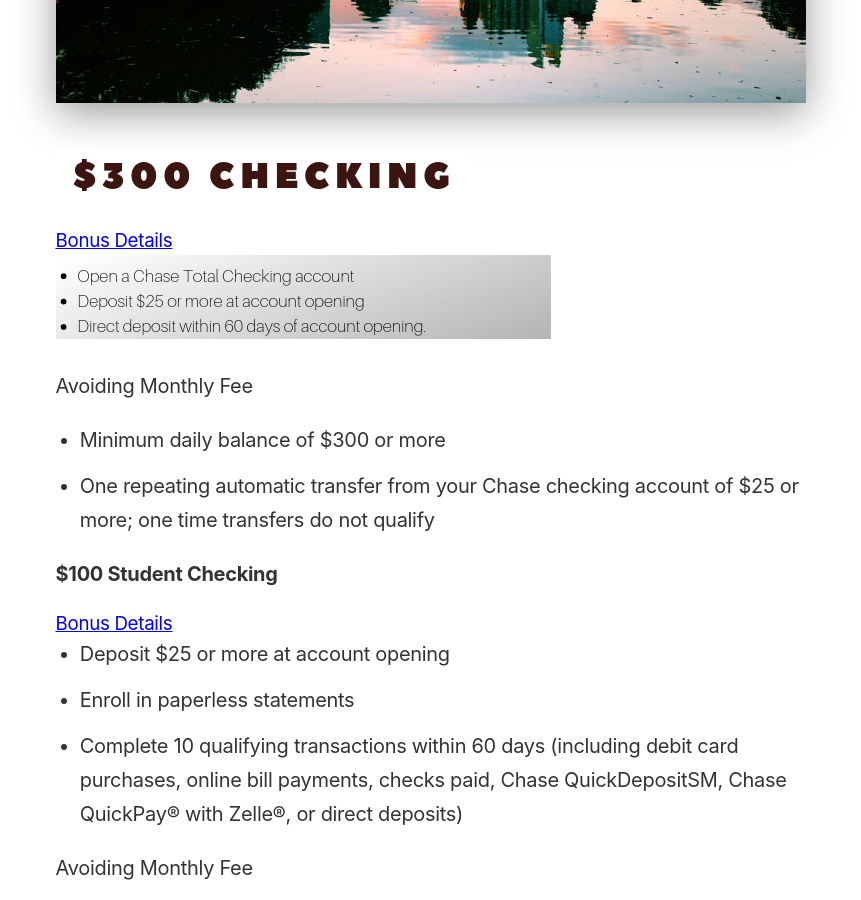
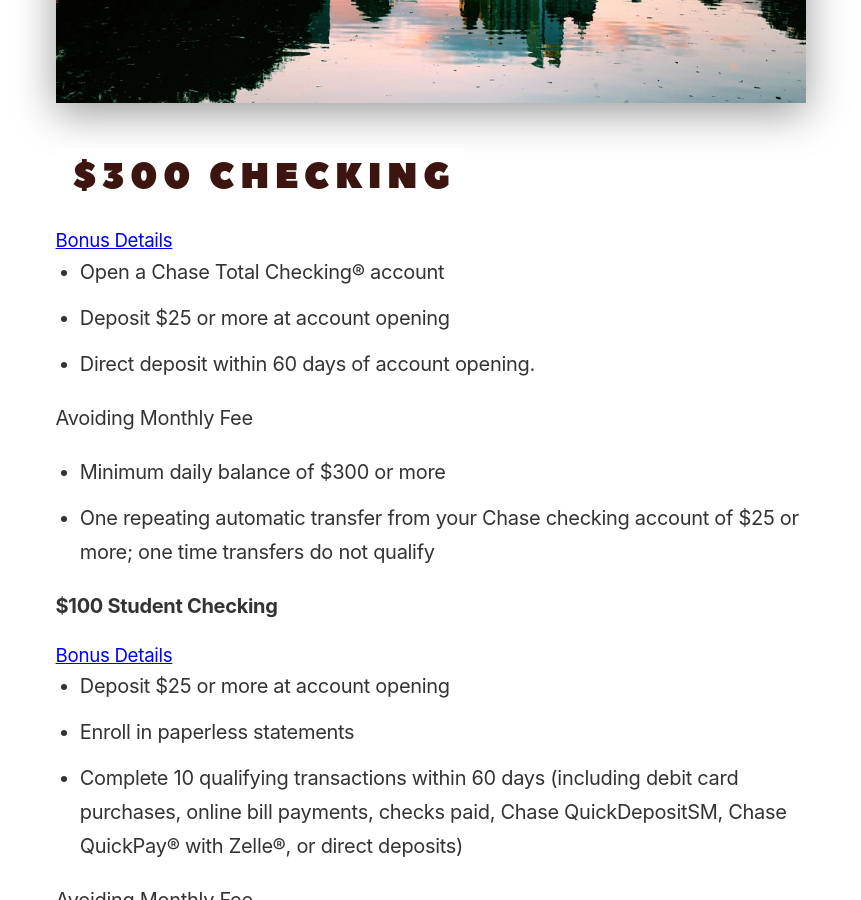
Before and after one commit to ohiosveryown/atldeals, a Jekyll site: the page built from _posts/2018-09-02-post-two.markdown, in a window 1280 px wide and 900 px high, scrolled down 718 px. Shown: the whole window, without its empty margins (209-1070 px from the left). Built offline with Jekyll 4.4.1, drawn with Linux system fonts in a browser that asks for light colours.

Commit message:
Updated Post Two

```diff
--- a/_posts/2018-09-02-post-two.markdown
+++ b/_posts/2018-09-02-post-two.markdown
@@ -15,7 +15,9 @@
 
 # [Bonus Details](https://accounts.chase.com/consumer/banking/extemail?code=GG2669996FX3D9Y1&jp_cmp=rb/59666/ema/LC-NM096/Body_Image_1)
 
-![checking info.png](/uploads/checking%20info.png)
+* Open a Chase Total Checking® account
+* Deposit $25 or more at account opening
+* Direct deposit within 60 days of account opening.
 
 Avoiding Monthly Fee
 
```
